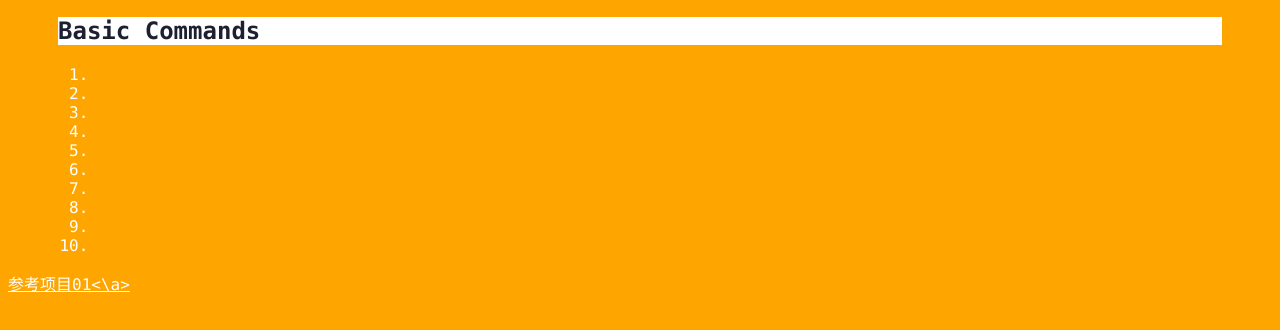
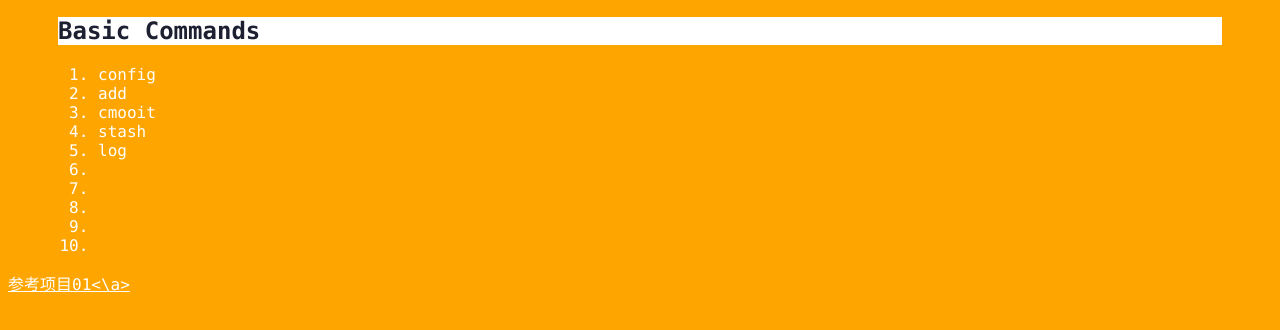
Before and after one commit to MonroeHe/git_learning, a plain HTML site: page index.html in a window 1280 px wide. Both pictures are taken after a click on the element "Basic Commands". Shown: the part 276-606 px from the top of the page. Drawn offline with Linux system fonts and the light colour scheme.

Commit message:
Add stash and log

```diff
--- a/index.html
+++ b/index.html
@@ -29,11 +29,11 @@
         <div class="accordion"><h1>Basic Commands</h1></div>
             <div class="panel">
                 <ol>
-                    <li></li>
-                    <li></li>
-                    <li></li>
-                    <li></li>
-                    <li></li>
+                    <li>config</li>
+                    <li>add</li>
+                    <li>cmooit</li>
+                    <li>stash</li>
+                    <li>log</li>
                     <li></li>
                     <li></li>
                     <li></li>
```
